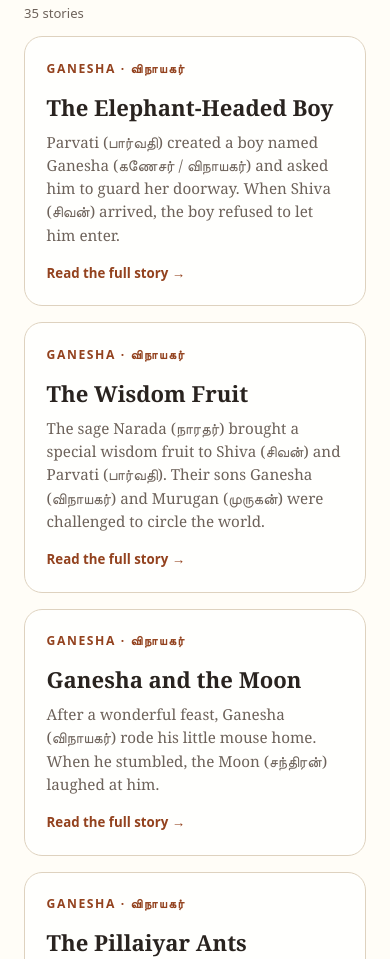
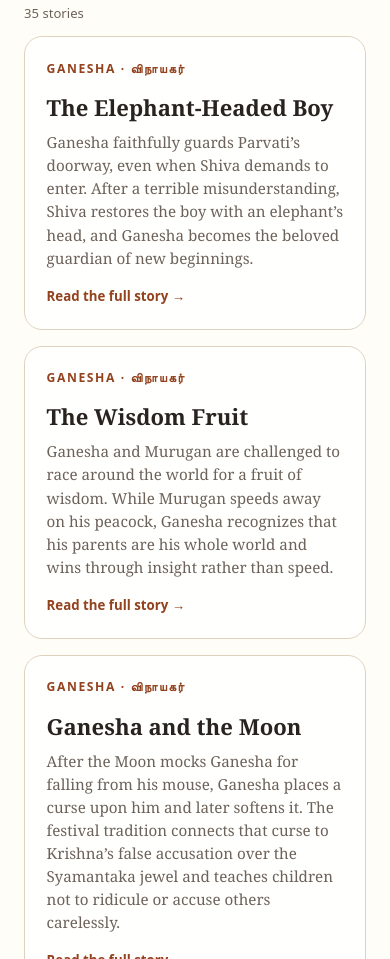
Before and after one commit to kannan-chandra/Golu-stories, a plain HTML site: page index.html in a window 390 px wide. Shown: the part 600-1559 px from the top of the page. Drawn offline with Linux system fonts and the light colour scheme.

Commit message:
Separate summaries from expanded stories

```diff
--- a/app.js
+++ b/app.js
@@ -12,7 +12,8 @@ const stories = STORY_GROUPS.flatMap((group) =>
     id: slugify(title),
     category: group.category,
     title,
-    body
+    summary: STORY_SUMMARIES[title],
+    full: EXPANDED_STORIES[title] || body
   }))
 );
 
@@ -26,11 +27,6 @@ const count = document.querySelector("#result-count");
 const empty = document.querySelector("#empty-state");
 const storyPage = document.querySelector("#story-page");
 let activeCategory = "All stories";
-
-function sentences(text) {
-  const matches = text.match(/[^.!?]+[.!?]+/g) || [text];
-  return matches.slice(0, 2).join(" ").trim();
-}
 
 function storyUrl(story) {
   const url = new URL(window.location.href);
@@ -61,7 +57,10 @@ function renderStories() {
   const query = search.value.trim().toLocaleLowerCase();
   const visible = stories.filter((story) => {
     const inCategory = activeCategory === "All stories" || story.category === activeCategory;
-    const searchable = `${story.title} ${story.category} ${story.body}`.toLocaleLowerCase();
+    const fullText = typeof story.full === "string"
+      ? story.full
+      : story.full.sections.flatMap((section) => section.paragraphs).join(" ");
+    const searchable = `${story.title} ${story.category} ${story.summary} ${fullText}`.toLocaleLowerCase();
     return inCategory && searchable.includes(query);
   });
 
@@ -77,7 +76,7 @@ function renderStories() {
     title.textContent = story.title;
     const summary = document.createElement("p");
     summary.className = "summary";
-    summary.textContent = sentences(story.body);
+    summary.textContent = story.summary;
     const link = document.createElement("a");
     link.className = "read-link";
     link.href = storyUrl(story);
@@ -109,11 +108,39 @@ function renderStoryPage(story) {
   document.title = `${story.title} · Golu Stories`;
 
   const body = document.querySelector("#story-body");
-  const paragraph = document.createElement("p");
-  paragraph.textContent = story.body;
-  body.append(paragraph);
+  if (typeof story.full === "string") {
+    const paragraph = document.createElement("p");
+    paragraph.textContent = story.full;
+    body.append(paragraph);
+  } else {
+    story.full.sections.forEach((section) => {
+      if (section.heading) {
+        const heading = document.createElement("h2");
+        heading.textContent = section.heading;
+        body.append(heading);
+      }
+      section.paragraphs.forEach((text) => {
+        const paragraph = document.createElement("p");
+        paragraph.textContent = text;
+        body.append(paragraph);
+      });
+    });
+    if (story.full.lesson) {
+      const lesson = document.createElement("p");
+      lesson.className = "lesson";
+      lesson.innerHTML = `<strong>${story.full.lesson.label}</strong> ${story.full.lesson.text}`;
+      body.append(lesson);
+    }
+    if (story.full.source) {
+      const source = document.createElement("p");
+      source.className = "source-note";
+      source.textContent = story.full.source;
+      body.append(source);
+    }
+  }
 
-  if (/teaching|symbolic|folk tradition|versions differ|iconography|customs/i.test(story.body)) {
+  const fullText = typeof story.full === "string" ? story.full : "";
+  if (fullText && /teaching|symbolic|folk tradition|versions differ|iconography|customs/i.test(fullText)) {
     const note = document.createElement("p");
     note.className = "source-note";
     note.textContent = "This entry includes the source collection’s note about its tradition, symbolism, or teaching-story form.";
--- /dev/null
+++ b/story-content.js
@@ -0,0 +1,187 @@
+// Card summaries live separately from full stories so either can be revised
+// without changing the other. Every title in stories.js must have one summary.
+const STORY_SUMMARIES = {
+  "The Elephant-Headed Boy": "Ganesha faithfully guards Parvati’s doorway, even when Shiva demands to enter. After a terrible misunderstanding, Shiva restores the boy with an elephant’s head, and Ganesha becomes the beloved guardian of new beginnings.",
+  "The Wisdom Fruit": "Ganesha and Murugan are challenged to race around the world for a fruit of wisdom. While Murugan speeds away on his peacock, Ganesha recognizes that his parents are his whole world and wins through insight rather than speed.",
+  "Ganesha and the Moon": "After the Moon mocks Ganesha for falling from his mouse, Ganesha places a curse upon him and later softens it. The festival tradition connects that curse to Krishna’s false accusation over the Syamantaka jewel and teaches children not to ridicule or accuse others carelessly.",
+  "The Pillaiyar Ants": "Tiny black ants sharing grains of rice remind Parvati that even the smallest lives deserve kindness. This Tamil folk tradition affectionately links the little creatures with Pillaiyar, another name for Ganesha.",
+  "The Churning of the Ocean of Milk": "The weakened Devas and the Asuras work together to churn the Ocean of Milk in search of the nectar of immortality. With Vishnu supporting the mountain as Kurma and Shiva containing a deadly poison, the great effort brings forth Lakshmi, Dhanvantari, and many treasures.",
+  "Mohini, the Clever Disguise": "When the Asuras seize the nectar of immortality, Vishnu takes the enchanting form of Mohini to recover it for the Devas. Rahu nearly succeeds in drinking some, but the Sun and Moon recognize his disguise just in time.",
+  "The Butter Thief": "Young Krishna invents playful ways to reach the butter pots that Yashoda hangs high above him. His affectionate mischief—and his habit of sharing the butter with friends—makes him Gokulam’s beloved little butter thief.",
+  "Krishna and Kaliya": "Krishna leaps into the poisoned Yamuna and subdues the many-headed serpent Kaliya by dancing upon his heads. He spares the defeated serpent and sends him away, restoring the river for the people and animals.",
+  "The Hill That Became an Umbrella": "When Indra sends a devastating storm against the cowherds of Vrindavan, Krishna lifts Govardhana Hill to shelter every family and animal. The seven-day rescue humbles Indra and celebrates Krishna as the protector of cows and community.",
+  "Lakshmi Rises from the Ocean": "As the Ocean of Milk is churned, Lakshmi rises from the waters holding a lotus and chooses Vishnu as her companion. Her joyful arrival represents prosperity, well-being, and good fortune.",
+  "A Guest and a Bowl of Rice": "A family with very little food still welcomes a mysterious guest and shares its rice. The guest is Lakshmi, who blesses their generosity and shows that true abundance begins with kindness.",
+  "The Lotus Lesson": "Lakshmi’s lotus grows clean and beautiful even though it rises from muddy water. Its image teaches children that difficult circumstances do not prevent them from becoming kind, generous, and good.",
+  "Kumbhakarna’s Mixed-Up Wish": "Kumbhakarna performs great penance but, in a popular telling, Saraswati tangles his speech as he asks Brahma for a boon. Instead of gaining Indra’s throne, the giant receives an extraordinary life of long, deep sleep.",
+  "The Sleeping Giant Goes to Battle": "Ravana’s soldiers make an enormous racket to wake Kumbhakarna and send him into battle against Rama. Though the giant knows Ravana was wrong to take Sita, he chooses family loyalty and is forced to face the consequences of that choice.",
+  "Hanuman in Ravana’s Court": "After finding Sita in Lanka, Hanuman boldly confronts Ravana and urges him to return her. Ravana sets Hanuman’s tail ablaze, but Hanuman escapes, burns parts of Lanka, and carries hopeful news back to Rama.",
+  "Durga and Mahishasura": "Protected from defeat by any god or man, the shape-shifting Mahishasura conquers heaven and drives out the Devas. Their combined divine energy creates Durga, who rides into battle on a lion and restores justice after a fierce struggle.",
+  "Durga and Chamunda": "When the fierce Asuras Chanda and Munda challenge Durga, the powerful goddess Kali emerges from Durga’s forehead. Kali defeats them and receives the name Chamunda, revealing the Divine Mother’s fearsome power to protect the world.",
+  "Why Families Celebrate Navaratri": "Navaratri fills nine nights with lamps, songs, prayer, and, in many Tamil homes, a Golu display of dolls. Families honor Durga for strength, Lakshmi for prosperity, and Saraswati for learning.",
+  "The Child Who Prayed for Courage": "A child who prays to Durga discovers that courage is not the absence of fear but the willingness to speak when others are in danger. One small voice helps a cruel ruler recognize the harm he has caused.",
+  "The Baby Beneath the Tulasi": "Periyalvar finds a baby girl beneath a Tulasi plant in his Srivilliputhur garden and names her Kodhai. Raised among songs and stories of Vishnu, she grows into the beloved Tamil saint Andal.",
+  "The Garland Andal Wore": "Andal secretly tries on the flower garlands her father prepares for Vishnu, imagining herself as the Lord’s bride. Vishnu asks to receive the garlands she has worn, showing that her heartfelt devotion is more precious than an ordinary rule.",
+  "Songs in the Month of Margazhi": "In the thirty verses of the Tiruppavai, Andal calls her companions to rise early in Margazhi and worship Krishna together. Her enduring songs combine personal devotion with hopes for the well-being of the whole community.",
+  "Andal’s Wedding Dream": "Andal describes a vivid dream of her wedding to Vishnu, filled with processions, flowers, music, family, and celebration. Her Varanam Ayiram verses continue to hold a cherished place in Tamil wedding traditions.",
+  "Andal and the Parrot": "Andal is often pictured holding a green parrot, an image lovingly preserved in temple traditions. Families sometimes imagine the bird listening as she sings of Krishna, turning a familiar symbol into a gentle storytelling companion.",
+  "The Journey to Srirangam": "Andal wishes to marry only Ranganatha, the form of Vishnu worshipped at Srirangam. Temple tradition remembers her joyful journey there and her final union with the Lord she loved throughout her life.",
+  "The Garland Tradition Lives On": "The memory of Andal’s devotion still travels through flower garlands ceremonially sent from Srivilliputhur to Vishnu temples. Each journey recalls how a young girl’s love transformed an ordinary garland into an extraordinary offering.",
+  "Garuda’s Birth": "Garuda emerges from Vinata’s egg as a magnificent bird of dazzling strength and speed. His remarkable birth begins the Mahabharata story of a hero who will become Vishnu’s devoted mount and companion.",
+  "Garuda Frees His Mother": "After deception leaves Vinata enslaved to Kadru and the Nagas, Garuda vows to win his mother’s freedom. The serpents demand the nectar of immortality, sending him on a dangerous and selfless quest.",
+  "The Dangerous Journey for Nectar": "To obtain the nectar that will free his mother, Garuda passes through fire, a deadly spinning wheel, fierce serpent guards, and even the resistance of Indra. He carries the treasure away without drinking it, proving that devotion—not personal gain—drives his courage.",
+  "Garuda and Vishnu": "Vishnu admires Garuda’s strength and selflessness and welcomes him as his mount and companion. Garuda secures Vinata’s freedom, while Indra retrieves the untouched nectar before the Nagas can drink it.",
+  "The Music of the Veena": "In this gentle teaching tale, Saraswati plays her veena until its beautiful music quiets an argument. Everyone pauses to listen and remembers the value of kind speech, harmony, and learning from one another.",
+  "The Wise Swan": "Saraswati’s Hamsa is traditionally said to distinguish milk from water. The image encourages young learners to examine what they hear, recognize what is valuable, and choose truth wisely.",
+  "A Day for Books and Music": "During Saraswati Puja, families honor books, instruments, and the tools through which they learn and create. Vijayadashami then becomes an auspicious day for children to begin a new subject, art, or practice.",
+  "The River of Knowledge": "Saraswati’s connection with an ancient sacred river offers a picture of knowledge as flowing water. Learning nourishes people, passes from teacher to student, and helps fresh ideas grow.",
+  "Light Against Ignorance": "When mysterious forest sounds frighten a village, curious children choose to listen, ask questions, and investigate. They discover harmless animals rather than monsters and learn how knowledge can replace fear with understanding."
+};
+
+// Expanded stories use sections so long-form text can have readable headings,
+// lessons, and source notes. Stories without an entry here retain their original
+// full text from stories.js.
+const EXPANDED_STORIES = {
+  "Durga and Mahishasura": {
+    sections: [
+      {
+        heading: null,
+        paragraphs: [
+          "Long ago, there lived a powerful Asura named Mahishasura (மகிஷாசுரன்). He could change his shape, appearing sometimes as a man and sometimes as a mighty buffalo. Mahishasura wanted to become the most powerful ruler in the universe.",
+          "He performed penance to Lord Brahma (பிரம்மா) for many years. When Brahma appeared and offered him a boon, Mahishasura asked that no god or man should be able to defeat him. Brahma granted the boon. Mahishasura was delighted, believing himself unbeatable. But he had forgotten to ask for protection from women."
+        ]
+      },
+      {
+        heading: "The Gods Are Defeated",
+        paragraphs: [
+          "With his new powers, Mahishasura gathered an enormous army and marched into heaven. He challenged Indra (இந்திரன்), king of the Devas, and defeated him. The Devas were driven from heaven and went to Brahma, Vishnu (விஷ்ணு), and Shiva (சிவபெருமான்) for help. The three great gods knew that Mahishasura's boon protected him from gods and men, but not from a goddess."
+        ]
+      },
+      {
+        heading: "The Birth of Durga",
+        paragraphs: [
+          "A brilliant light shone from Vishnu, Shiva, Brahma, and the other gods. Their divine energies came together, brighter than a thousand suns. From this light appeared Durga (துர்க்கை அம்மன்), a radiant goddess with many arms and extraordinary courage.",
+          "The gods gave Durga their weapons. Shiva gave her his trident; Vishnu gave her his discus, the Sudarshana Chakra (சுதர்சன சக்கரம்); Indra gave her his thunderbolt; and other gods gave her a sword, bow, arrows, and other weapons. Durga rode a magnificent lion into battle."
+        ]
+      },
+      {
+        heading: "The Great Battle",
+        paragraphs: [
+          "Mahishasura sent his strongest warriors against Durga, but she defeated them. Finally, Mahishasura himself came forward. He took the form of an enormous buffalo and charged, shaking the ground beneath his hooves. Durga fought him with her divine weapons.",
+          "Mahishasura kept changing form. He appeared as a lion, a man carrying a sword, and an elephant before returning to his buffalo shape. Durga met each attack. At last, she pinned him down and defeated him with her trident."
+        ]
+      },
+      {
+        heading: "The Victory",
+        paragraphs: [
+          "The Devas rejoiced. Flowers fell from heaven, and Indra and the other gods were able to return to their places. Durga became known as Mahishasuramardini (மகிஷாசுரமர்த்தினி), the goddess who defeated Mahishasura.",
+          "During Navaratri (நவராத்திரி), many families celebrate the goddess and her victory. The tenth day, Vijayadashami (விஜயதசமி), is associated with victory and new beginnings."
+        ]
+      }
+    ],
+    lesson: { label: "Lesson:", text: "Strength is best used to protect others and stand up for what is right." }
+  },
+
+  "Ganesha and the Moon": {
+    sections: [
+      {
+        heading: "Ganesha Falls from His Mouse",
+        paragraphs: [
+          "One evening, Ganesha (விநாயகர்) had enjoyed a wonderful feast of modakams and kozhukattais. His belly was full as he rode home on his little mouse, Mushika (மூஷிகன்).",
+          "Suddenly a snake appeared. The mouse was startled, and Ganesha fell to the ground. In one popular version, his belly burst open and the sweets spilled out. Ganesha gathered everything and tied a snake around his belly.",
+          "High in the sky, Chandra (சந்திரன்), the Moon god, saw the fall and laughed at Ganesha's appearance. Ganesha was angry that Chandra had mocked him."
+        ]
+      },
+      {
+        heading: "The Curse",
+        paragraphs: [
+          "Ganesha cursed the Moon. In some versions, the curse caused the Moon to lose its light and disappear. The world grew dark, and the gods were worried. Chandra regretted his behavior, bowed to Ganesha, and asked forgiveness.",
+          "Ganesha softened the curse. One tradition connects this with the Moon's monthly waxing and waning. Another says that someone who looks at the Moon on Vinayaka Chaturthi (விநாயகர் சதுர்த்தி) may suffer a false accusation—being blamed for something they did not do. This is the origin of the custom, observed in some families, of avoiding the Moon that night."
+        ]
+      },
+      {
+        heading: "Krishna and the Syamantaka Jewel",
+        paragraphs: [
+          "A wealthy man named Satrajit (சத்ராஜித்) was devoted to Surya (சூரியன்), the Sun god. Surya gave him a remarkable jewel called the Syamantaka Mani (சியமந்தக மணி). The jewel was said to produce gold and bring prosperity when kept by a righteous person.",
+          "Krishna (கிருஷ்ணர்) suggested that Satrajit give the jewel to Ugrasena (உக்கிரசேனன்), the king of Dwaraka, for the good of the kingdom. Satrajit refused.",
+          "One day, Satrajit's brother Prasena (பிரசேனன்) wore the jewel while hunting. A lion killed Prasena and carried off the jewel. Then the mighty bear Jambavan (ஜாம்பவான்) defeated the lion and took the jewel to his cave, where he gave it to his child as a toy.",
+          "Nobody in Dwaraka knew what had happened. When Prasena failed to return, people suspected Krishna of taking the jewel. Krishna was falsely accused of theft."
+        ]
+      },
+      {
+        heading: "Krishna Finds the Truth",
+        paragraphs: [
+          "Krishna followed Prasena's tracks into the forest. He found evidence of the lion's attack, then followed the trail to Jambavan's cave. Jambavan did not recognize Krishna, and they fought for many days. At last Jambavan recognized Krishna as the Lord he had served in the form of Rama. He returned the jewel.",
+          "Krishna brought the Syamantaka jewel back to Dwaraka and explained what had happened. Satrajit apologized, and Krishna's innocence was established."
+        ]
+      },
+      {
+        heading: "The Connection and Remedy",
+        paragraphs: [
+          "In a popular Ganesh Chaturthi tradition, Krishna had accidentally looked at the Moon on the forbidden night. His false accusation over the Syamantaka jewel is connected to Ganesha's curse. A customary remedy for accidentally seeing the Moon is to hear or recite the story of Krishna and the Syamantaka jewel. Some traditions also prescribe a Sanskrit verse about the jewel.",
+          "The Syamantaka episode appears in the Bhagavata Purana (Book 10, Chapters 56–57) and the Vishnu Purana. Not every scriptural telling explicitly connects it to Ganesha's Moon curse; that connection belongs to a broader festival storytelling tradition."
+        ]
+      }
+    ],
+    lesson: { label: "Lessons:", text: "Do not mock others. Do not accuse someone without evidence. Search for the truth." }
+  },
+
+  "The Hill That Became an Umbrella": {
+    sections: [
+      {
+        heading: null,
+        paragraphs: [
+          "Long ago, Krishna (கிருஷ்ணர்) lived among the cowherds of Vrindavan (பிருந்தாவனம்). His father, Nanda (நந்தகோபர்), led the community. The villagers raised cows, tended their pastures, and depended on the land for their livelihood."
+        ]
+      },
+      {
+        heading: "The Festival for Indra",
+        paragraphs: [
+          "One day Krishna noticed preparations for a sacrifice to Indra (இந்திரன்), king of the Devas and god of rain. Krishna asked his father about it. Nanda explained that rain nourished the grass, crops, and forests, so the cowherds honored Indra with offerings.",
+          "Krishna questioned this practice. He explained that people should perform their duties faithfully. The cowherds should care for their cows and pastures. He proposed honoring the cows, the Brahmins, and Govardhana Hill (கோவர்த்தன மலை) instead. The villagers accepted his suggestion."
+        ]
+      },
+      {
+        heading: "The Worship of Govardhana",
+        paragraphs: [
+          "The cowherds prepared rice, milk dishes, sweets, and other food. They made offerings to Govardhana Hill, honored the Brahmins, and fed the cows. They decorated their cattle and walked around the mountain in a procession. During the ceremony, Krishna manifested an enormous divine form associated with Govardhana and accepted the offerings. Then the villagers returned home."
+        ]
+      },
+      {
+        heading: "Indra's Anger",
+        paragraphs: [
+          "When Indra learned that the cowherds had abandoned his annual sacrifice, he was furious. He summoned the terrible Samvartaka clouds (சம்வர்த்தக மேகங்கள்), associated with the destruction of the world, and ordered them to unleash devastating rain upon Vrindavan.",
+          "Thunder roared, lightning flashed, and powerful winds swept across the land. Rain poured down, flooding the ground. Cows and calves suffered in the cold. The frightened villagers approached Krishna for protection."
+        ]
+      },
+      {
+        heading: "Krishna Lifts Govardhana Hill",
+        paragraphs: [
+          "Krishna understood that Indra had sent the storm because of the abandoned sacrifice. To protect the villagers, he lifted Govardhana Hill with one hand, holding it on the little finger of his left hand as easily as a child might hold a mushroom.",
+          "Krishna instructed the villagers to shelter beneath the mountain with their families, belongings, and cattle. For seven days and seven nights he held it up, without becoming tired, hungry, or thirsty. The villagers and animals remained safe."
+        ]
+      },
+      {
+        heading: "Indra Realizes His Mistake",
+        paragraphs: [
+          "Indra was astonished that his storm had failed. Recognizing Krishna's divine power, he withdrew the clouds. The rain stopped, the wind calmed, and the sky cleared.",
+          "The villagers emerged with their families and cattle. Once everyone was safe, Krishna returned Govardhana Hill to its original place. The villagers rejoiced and embraced him."
+        ]
+      },
+      {
+        heading: "Indra Asks for Forgiveness",
+        paragraphs: [
+          "Indra descended from heaven and approached Krishna privately. He bowed and acknowledged that pride in his position had led him to act wrongly. Krishna explained that he had humbled Indra so that he could recognize his error and instructed him to return to his duties without arrogance."
+        ]
+      },
+      {
+        heading: "Krishna Becomes Govinda",
+        paragraphs: [
+          "Surabhi (சுரபி), the divine cow, came to Krishna and praised him as protector of cows. She bathed Krishna with her milk. Indra also performed a ceremonial bathing with sacred water carried by his elephant Airavata (ஐராவதம்). The gods honored Krishna with the name Govinda (கோவிந்தன்). Flowers fell from heaven as the celestial beings celebrated."
+        ]
+      }
+    ],
+    lesson: { label: "Lessons:", text: "Protect those who depend on you. Fulfill your duties. Do not let pride control your actions." },
+    source: "Source: Bhagavata Purana, Book 10, Chapters 24–27. This is a prose retelling, not a word-for-word translation; no invented dialogue has been added."
+  }
+};
--- a/styles.css
+++ b/styles.css
@@ -64,7 +64,9 @@ h1 { margin: 0; max-width: 650px; font-size: clamp(2.8rem, 7vw, 5.5rem); font-we
 .story-page .back-link:hover { text-decoration: underline; text-underline-offset: .22em; }
 .story-page h1 { max-width: 760px; margin-bottom: 2rem; font-size: clamp(2.75rem, 7vw, 5.2rem); }
 .story-body { max-width: 720px; }
-.story-body p { margin: 0; font-size: clamp(1.16rem, 2vw, 1.32rem); line-height: 1.78; }
+.story-body p { margin: 0 0 1.3rem; font-size: clamp(1.16rem, 2vw, 1.32rem); line-height: 1.78; }
+.story-body h2 { margin: 3rem 0 1rem; color: var(--saffron-dark); font-family: ui-sans-serif, system-ui, sans-serif; font-size: .82rem; letter-spacing: .12em; line-height: 1.4; text-transform: uppercase; }
+.story-body .lesson { margin-top: 2.8rem; padding: 1.25rem 0; border-top: 1px solid var(--line); border-bottom: 1px solid var(--line); color: var(--leaf); font-size: 1.05rem; }
 .story-body .source-note { margin-top: 2.2rem; padding-top: 1.3rem; border-top: 1px solid var(--line); color: var(--muted); font-size: .94rem; font-style: italic; line-height: 1.6; }
 .story-end { margin-top: 3.5rem; padding-top: 1.5rem; border-top: 1px solid var(--line); }
 .story-end .back-link { margin-bottom: 0; }
```
Also changed, not shown: index.html (+1 -0 lines), README.md.
